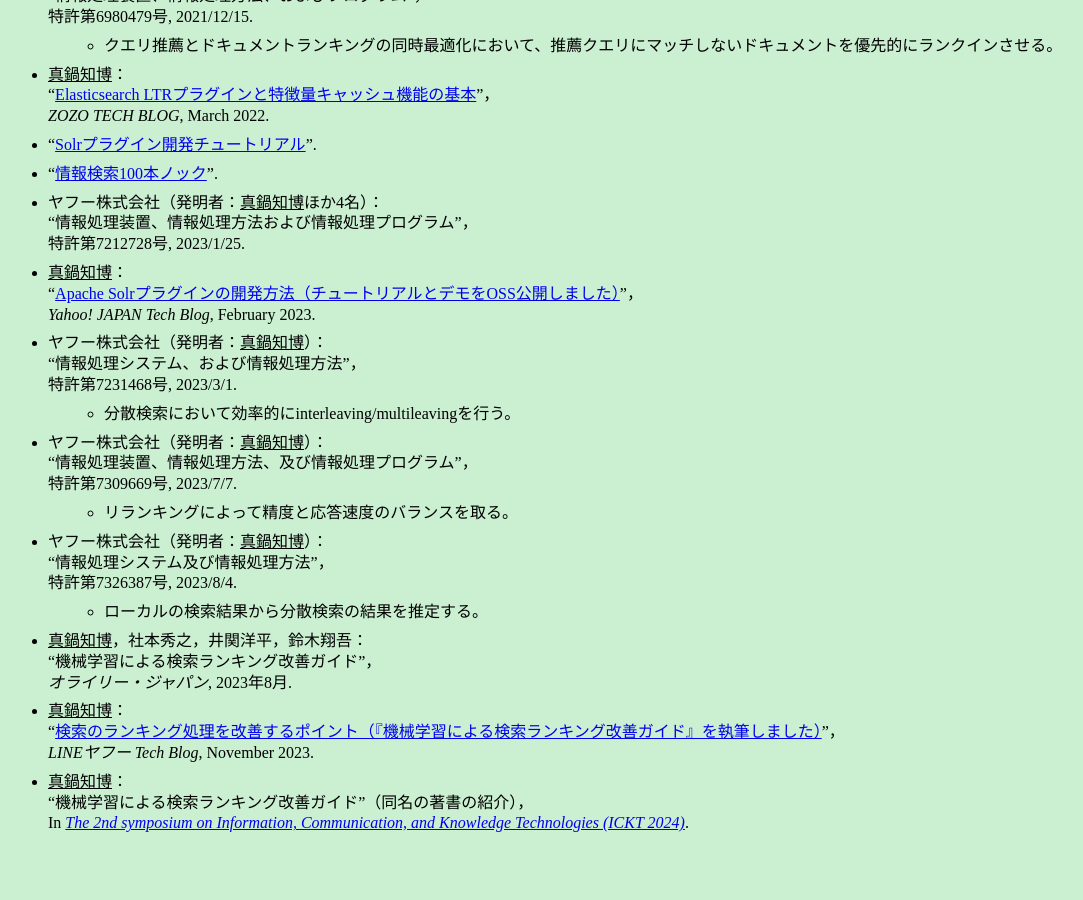
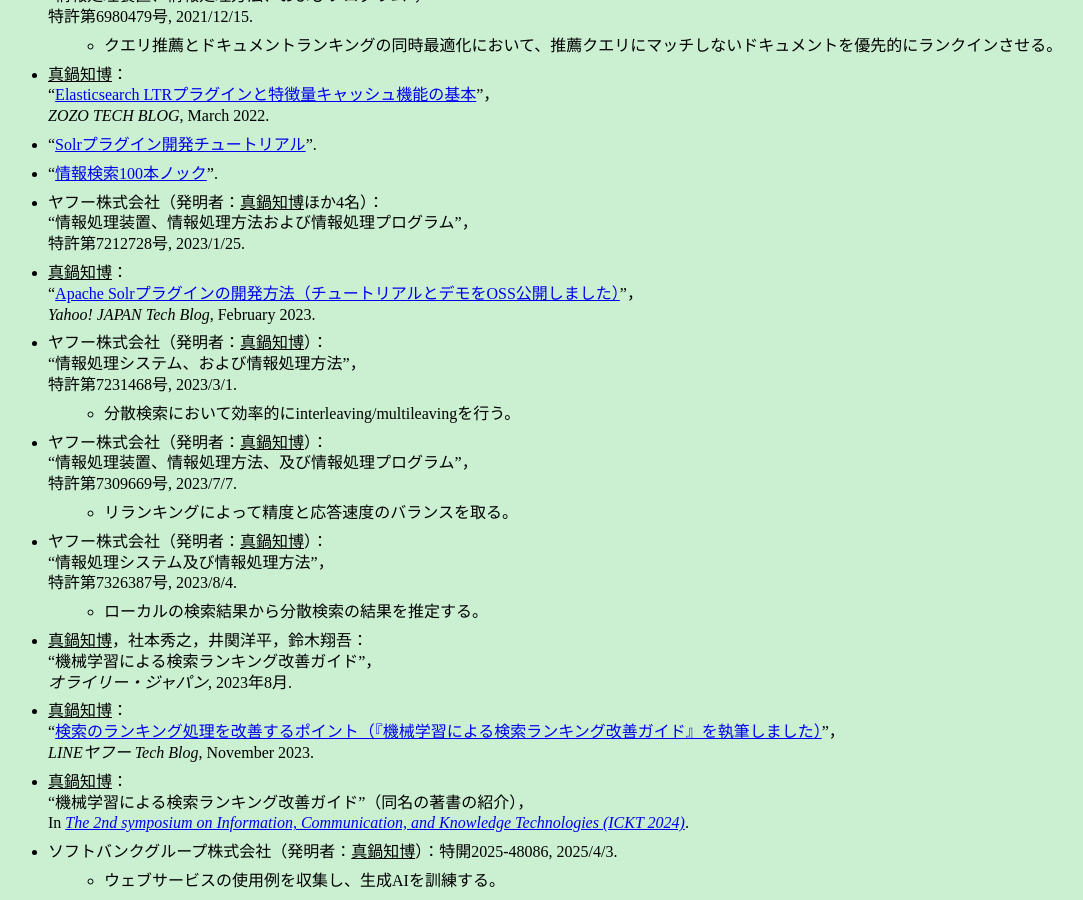
Before and after one commit to tmanabe/tmanabe.github.io, a Jekyll site: the page built from papers-jp.md, in a window 1280 px wide and 900 px high, scrolled down 3637 px. Shown: the whole window, without its empty margins (16-1099 px from the left). Built offline with Jekyll 4.4.1, drawn with Linux system fonts in a browser that asks for light colours; before the commit the page ends 4479 px from its top, so only the background shows below that.

Commit message:
53rd commit

```diff
--- a/papers-jp.md
+++ b/papers-jp.md
@@ -63,3 +63,5 @@
 *   <u>真鍋知博</u>，社本秀之，井関洋平，鈴木翔吾：<br />“機械学習による検索ランキング改善ガイド”，<br />_オライリー・ジャパン_, 2023年8月.
 *   <u>真鍋知博</u>：<br />“[検索のランキング処理を改善するポイント（『機械学習による検索ランキング改善ガイド』を執筆しました）](https://techblog.lycorp.co.jp/ja/20231113a)”，<br />_LINEヤフー Tech Blog_, November 2023.
 *   <u>真鍋知博</u>：<br />“機械学習による検索ランキング改善ガイド”（同名の著書の紹介），<br />In _[The 2nd symposium on Information, Communication, and Knowledge Technologies (ICKT 2024)](https://ickt2024.github.io/)_.
+*   ソフトバンクグループ株式会社（発明者：<u>真鍋知博</u>）：特開2025-48086, 2025/4/3.
+    * ウェブサービスの使用例を収集し、生成AIを訓練する。
```
